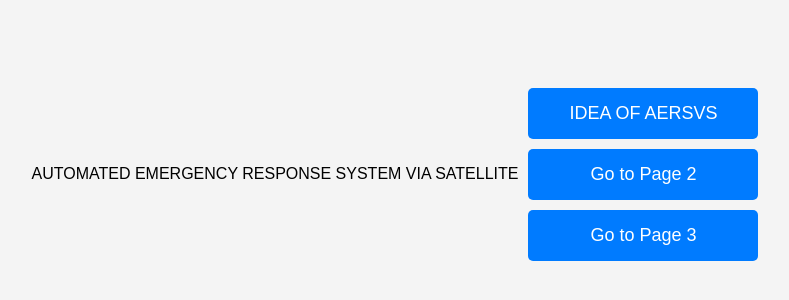
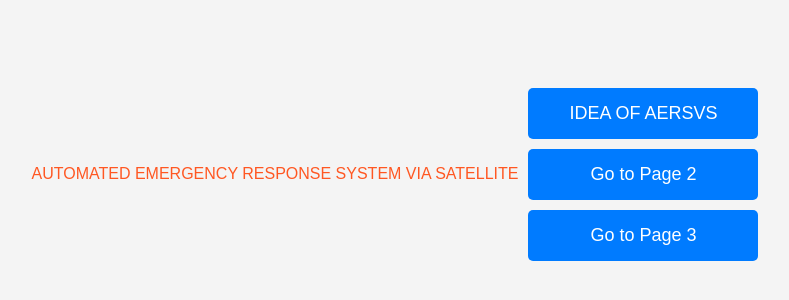
Before and after one commit to Tharani-ux/AERSVS_web, a plain HTML site: page index.html in a window 1280 px wide. Shown: the part 234-534 px from the top of the page, without its empty margins (240-1029 px from the left). Drawn offline with Linux system fonts and the light colour scheme.

Commit message:
Update index.html
Signed-off-by: THARANI P S <127069926+Tharani-ux@users.noreply.github.com>

```diff
--- a/index.html
+++ b/index.html
@@ -32,6 +32,8 @@
         .nav-button:hover {
             background-color: #0056b3;
         }
+        .highlight {
+            color: #ff5722;
     </style>
 </head>
     <titlt><span class="highlight">AUTOMATED EMERGENCY RESPONSE SYSTEM VIA SATELLITE</span></titlt>
```
